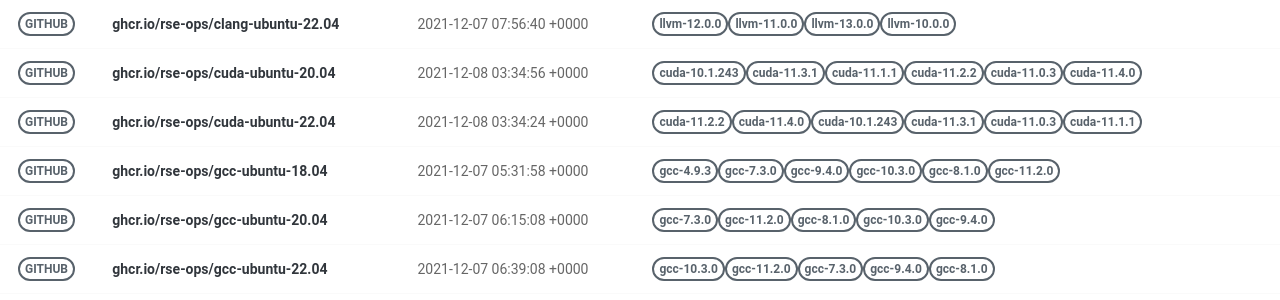
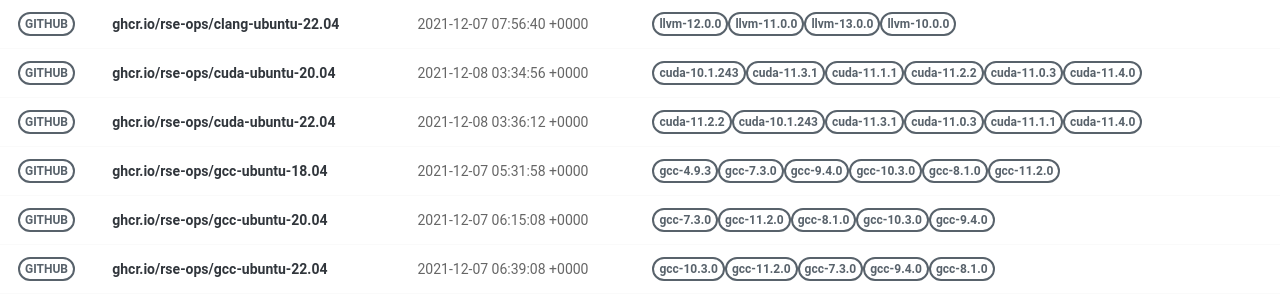
Before and after one commit to rse-ops/docker-images, a Jekyll site: the page built from pages/index.md, in a window 1280 px wide. Shown: the part 228-528 px from the top of the page. Built offline with Jekyll 4.4.1, drawn with Linux system fonts in a browser that asks for light colours; nearby versions of some CDN libraries.

Commit message:
Automated push to update library 2021-12-08

```diff
--- a/_library/ghcr.io-rse-ops-cuda-ubuntu-22.04.md
+++ b/_library/ghcr.io-rse-ops-cuda-ubuntu-22.04.md
@@ -1,7 +1,7 @@
 ---
 layout: container
 name: ghcr.io/rse-ops/cuda-ubuntu-22.04
-updated_at: 2021-12-08 03:34:24.209644
+updated_at: 2021-12-08 03:36:12.602860
 
 
 container_url: https://github.com/orgs/rse-ops/packages/container/package/cuda-ubuntu-22.04
```
Also changed, not shown: other parts of _library/ghcr.io-rse-ops-cuda-ubuntu-22.04.md (+3 -3 lines).
